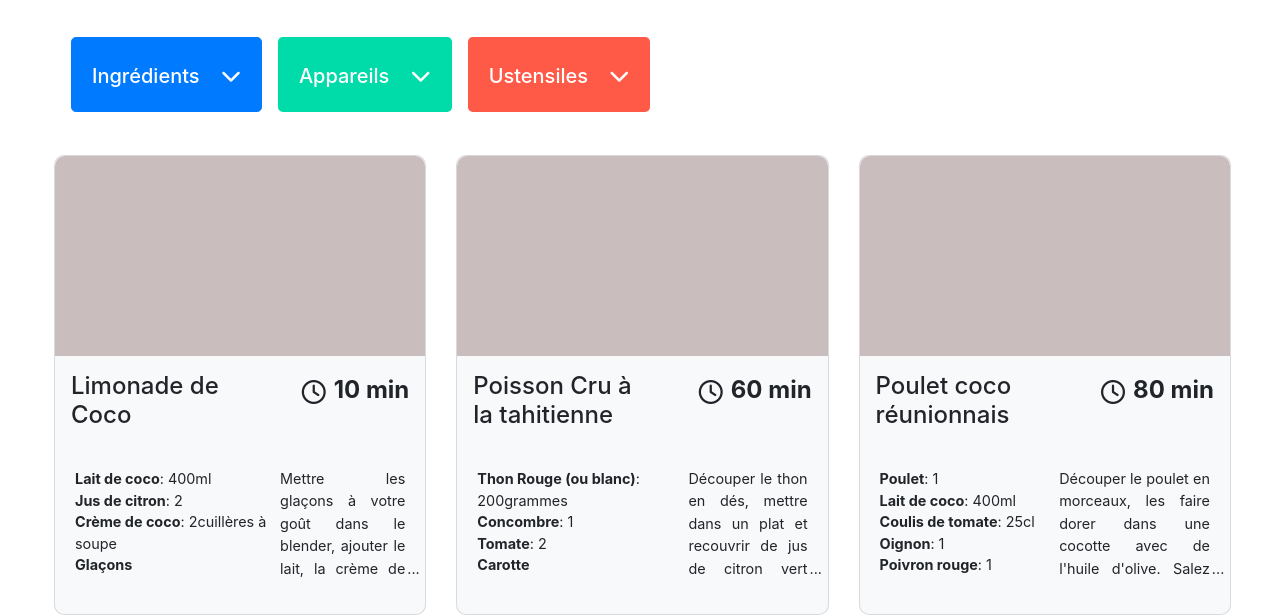
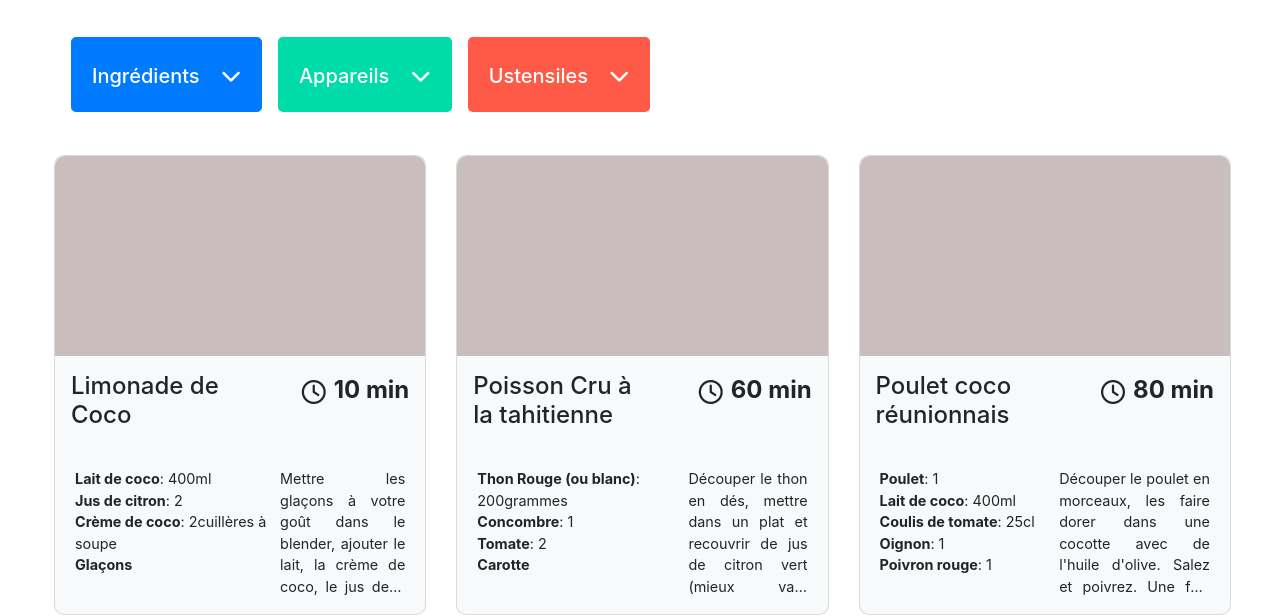
Before and after one commit to gndz07/GinaAdzani_7_18122020, a plain HTML site: page index.html in a window 1280 px wide. Shown: the part 205-821 px from the top of the page. Drawn offline with nearby package versions, Linux system fonts and the light colour scheme.

Commit message:
Fix ellipsis on recipe card's description.

```diff
--- a/style.css
+++ b/style.css
@@ -186,35 +186,18 @@ input[type="text"] {
 }
 
 .ingredient-container {
-	height: 6.9rem;
 	overflow: hidden;
 }
 
 .description {
 	overflow: hidden;
-	position: relative;
-	line-height: 1.4rem;
-	max-height: 7rem;
+	text-overflow: ellipsis;
+	display: -webkit-box;
+	-webkit-line-clamp: 6;
+	-webkit-box-orient: vertical;
 	text-align: justify;
 	padding-right: 1em;
 	margin: 0 -1em -2rem .5rem;
-}
-
-.description:before {
-	content: '...';
-	position: absolute;
-	right: 0;
-	bottom: 0;
-}
-
-.description:after {
-	content: '';
-	position: absolute;
-	right: 0;
-	width: 1em;
-	height: 1em;
-	margin-top: 0.2em;
-	background: white;
 }
 
 #noresult-msg {
```
